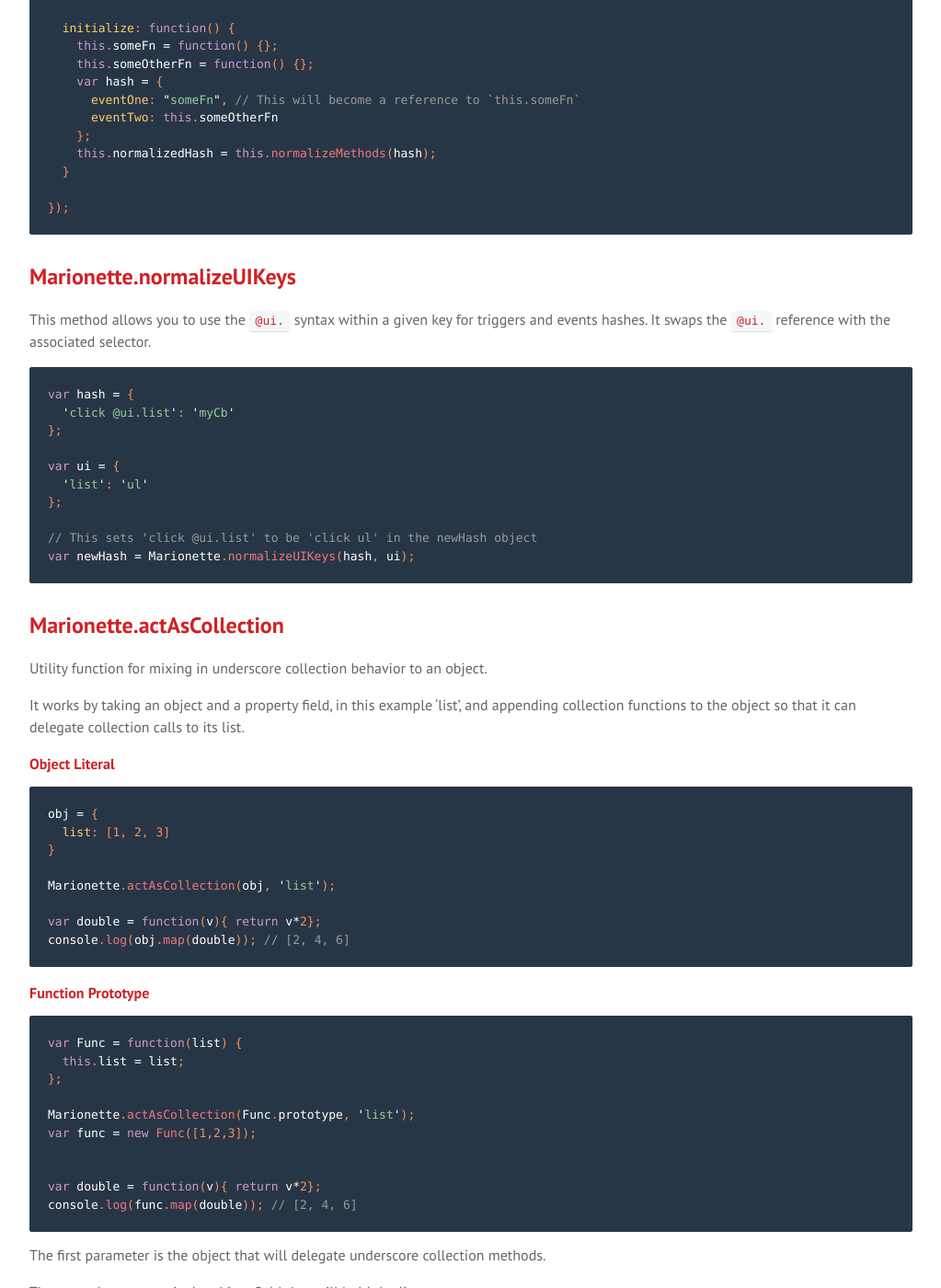
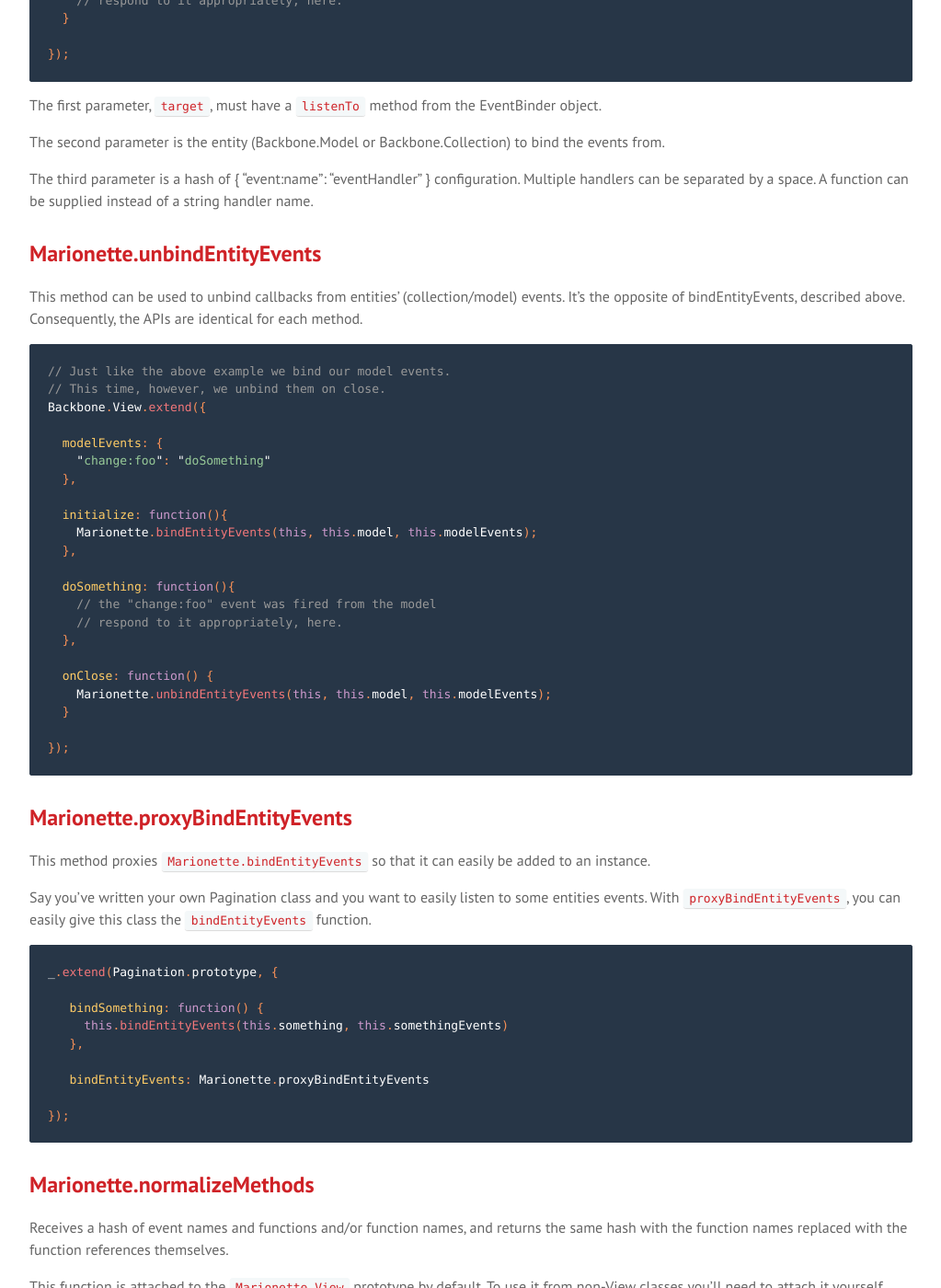
Before and after one commit to sadcitizen/marionettejs.ru, a Jekyll site: the page built from _posts/2014-04-10-functions.md, in a window 1280 px wide and 1400 px high, scrolled down 3472 px. Shown: the whole window at 92% size, without its empty margins (128-1151 px from the left). Built offline with Jekyll 4.4.1, drawn with Linux system fonts in a browser that asks for light colours; some web fonts are replaced; Markdown is read by kramdown in place of the engine named in the settings; some of the changed text lies outside the part shown.

Commit message:
update ru/Functions

````diff
--- a/_includes/translation/ru/marionette.functions.md
+++ b/_includes/translation/ru/marionette.functions.md
@@ -3,13 +3,16 @@
 be useful to those that are building on top of Marionette, as they provide
 a way to get the same behaviors and conventions from your own code.
 
-## Содержание
+## Documentation Index
 
 * [Marionette.extend](#marionetteextend)
 * [Marionette.getOption](#marionettegetoption)
+* [Marionette.proxyGetOption](#marionetteproxygetoption)
 * [Marionette.triggerMethod](#marionettetriggermethod)
 * [Marionette.bindEntityEvent](#marionettebindentityevents)
-* [Marionette.normalizeEvents](#marionettenormalizeevents)
+* [Marionette.unbindEntityEvents](#marionetteunbindentityevents)
+* [Marionette.proxyBindEntityEvent](#marionetteproxybindentityevents)
+* [Marionette.normalizeMethods](#marionettenormalizemethods)
 * [Marionette.normalizeUIKeys](#marionettenormalizeuikeys)
 * [Marionette.actAsCollection](#marionetteactascollection)
 
@@ -29,7 +32,7 @@
 // Backbone and Marionette objects
 Foo.extend = Marionette.extend;
 
-// Now Foo can be extended to create a new type, with methods
+// Now Foo can be extended to create a new class, with methods
 var Bar = Foo.extend({
 
   someMethod: function(){ ... }
@@ -91,6 +94,24 @@
 In this example, "bar" is returned both times because the second
 example has an undefined value for `f`.
 
+## Marionette.proxyGetOption
+
+This method proxies `Marionette.getOption` so that it can be easily added to an instance.
+
+Say you've written your own Pagination class and you always pass options to it.
+With `proxyGetOption`, you can easily give this class the `getOption` function.
+
+```js
+_.extend(Pagination.prototype, {
+
+  getFoo: function(){
+    return this.getOption("foo");
+  },
+
+  getOption: Marionette.proxyGetOption
+});
+```
+
 ## Marionette.triggerMethod
 
 Trigger an event and a corresponding method on the target object.
@@ -145,7 +166,55 @@
 configuration. Multiple handlers can be separated by a space. A
 function can be supplied instead of a string handler name.
 
-## Marionette.normalizeEvents
+## Marionette.unbindEntityEvents
+
+This method can be used to unbind callbacks from entities' (collection/model) events. It's
+the opposite of bindEntityEvents, described above. Consequently, the APIs are identical for each method.
+
+```js
+// Just like the above example we bind our model events.
+// This time, however, we unbind them on close.
+Backbone.View.extend({
+
+  modelEvents: {
+    "change:foo": "doSomething"
+  },
+
+  initialize: function(){
+    Marionette.bindEntityEvents(this, this.model, this.modelEvents);
+  },
+
+  doSomething: function(){
+    // the "change:foo" event was fired from the model
+    // respond to it appropriately, here.
+  },
+
+  onClose: function() {
+    Marionette.unbindEntityEvents(this, this.model, this.modelEvents);
+  }
+
+});
+```
+
+## Marionette.proxyBindEntityEvents
+This method proxies `Marionette.bindEntityEvents` so that it can easily be added to an instance.
+
+Say you've written your own Pagination class and you want to easily listen to some entities events.
+With `proxyBindEntityEvents`, you can easily give this class the `bindEntityEvents` function.
+
+```js
+_.extend(Pagination.prototype, {
+
+   bindSomething: function() {
+     this.bindEntityEvents(this.something, this.somethingEvents)
+   },
+
+   bindEntityEvents: Marionette.proxyBindEntityEvents
+
+});
+```
+
+## Marionette.normalizeMethods
 
 Receives a hash of event names and functions and/or function names, and returns the
 same hash with the function names replaced with the function references themselves.
````
Also changed, not shown: other parts of _includes/translation/ru/marionette.functions.md (+3 -3 lines).
